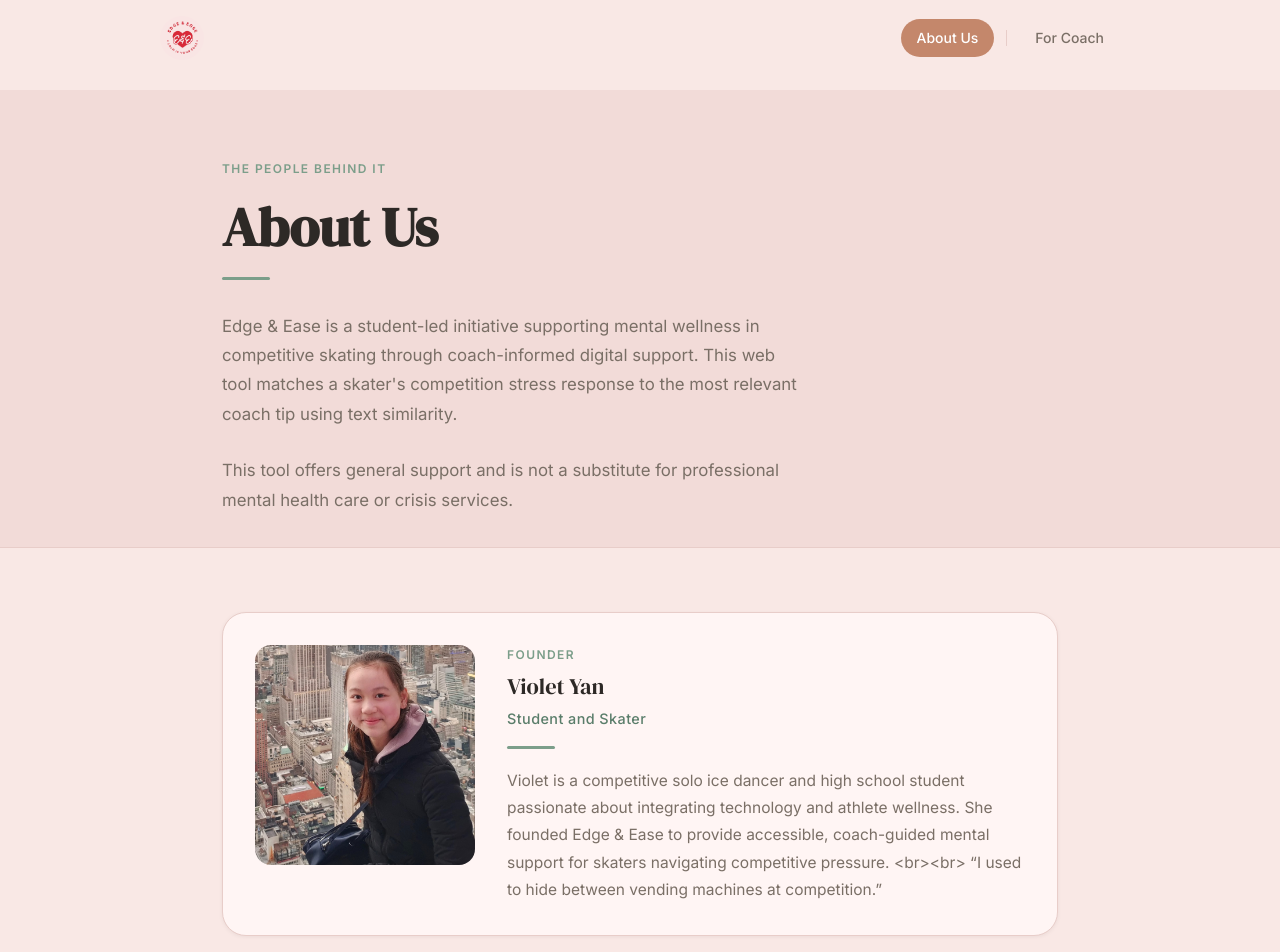
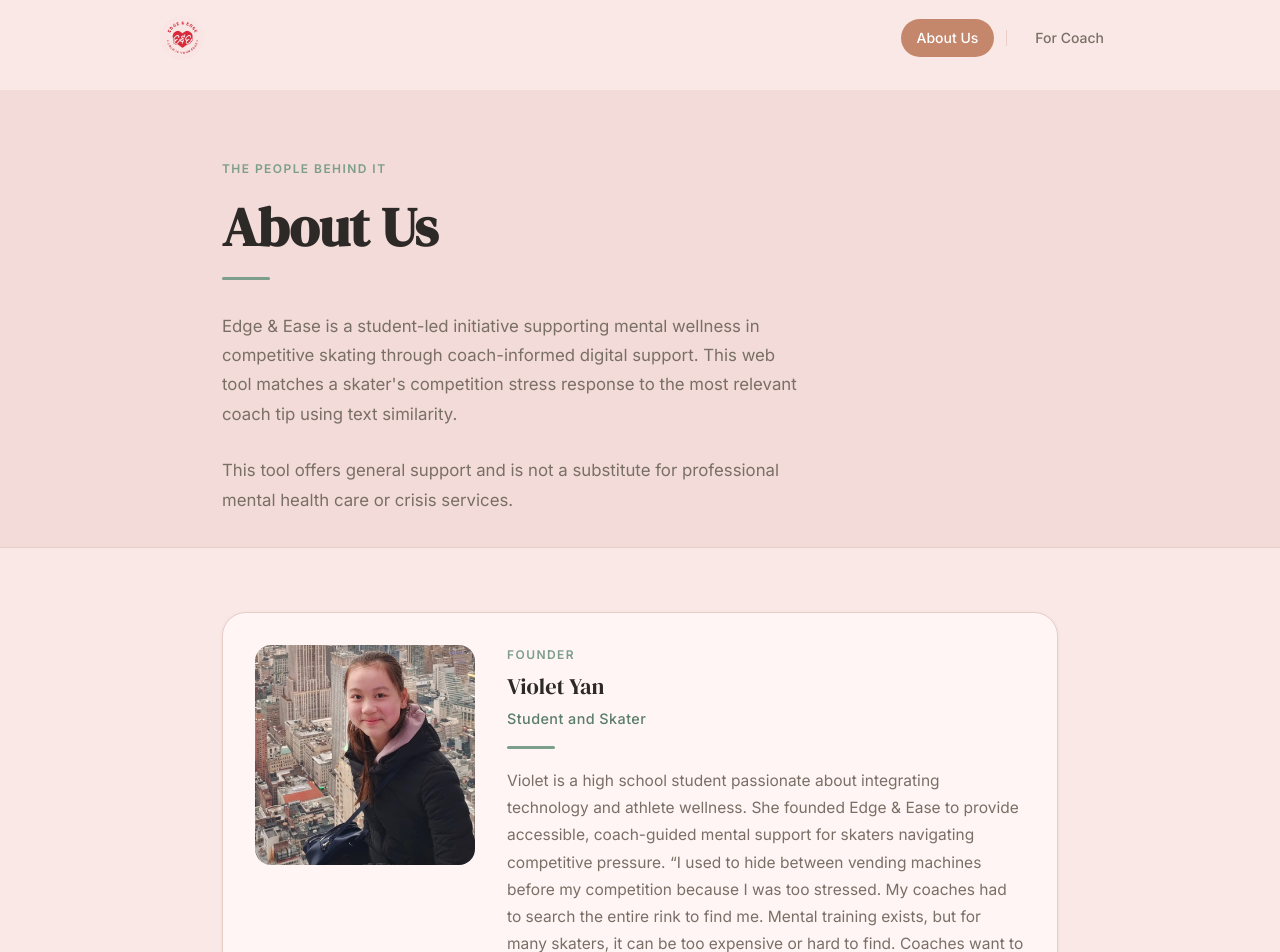
Before and after one commit to violetyan10/Edge-and-Ease, a Vue app in the folder frontend/: page /our-team in a window 1280 px wide. Shown: the top 952 px of the page. Built offline with nearby package versions, Linux system fonts and the light colour scheme; the HTML template or start-up script is replaced by a standard one.

Commit message:
tryingUpdateAbtViolet

```diff
--- a/frontend/src/views/OurTeamPage.vue
+++ b/frontend/src/views/OurTeamPage.vue
@@ -65,7 +65,7 @@ const team = [
     role: 'Student and Skater',
     imageSrc: '/team/violet.jpeg',
     imageAlt: 'Violet Yan ice skating',
-    body: 'Violet is a competitive solo ice dancer and high school student passionate about integrating technology and athlete wellness. She founded Edge & Ease to provide accessible, coach-guided mental support for skaters navigating competitive pressure. <br><br> “I used to hide between vending machines at competition.”',
+    body: 'Violet is a high school student passionate about integrating technology and athlete wellness. She founded Edge & Ease to provide accessible, coach-guided mental support for skaters navigating competitive pressure. “I used to hide between vending machines before my competition because I was too stressed. My coaches had to search the entire rink to find me. Mental training exists, but for many skaters, it can be too expensive or hard to find. Coaches want to help, but when you are nervous before a competition, it might be hard to really hear them. So I built the Edge and Ease web tool to make coaches’ tips more accessible to the skating community.”',
   },
   // {
   //   tag: 'Co-Founder & CTO',
```
